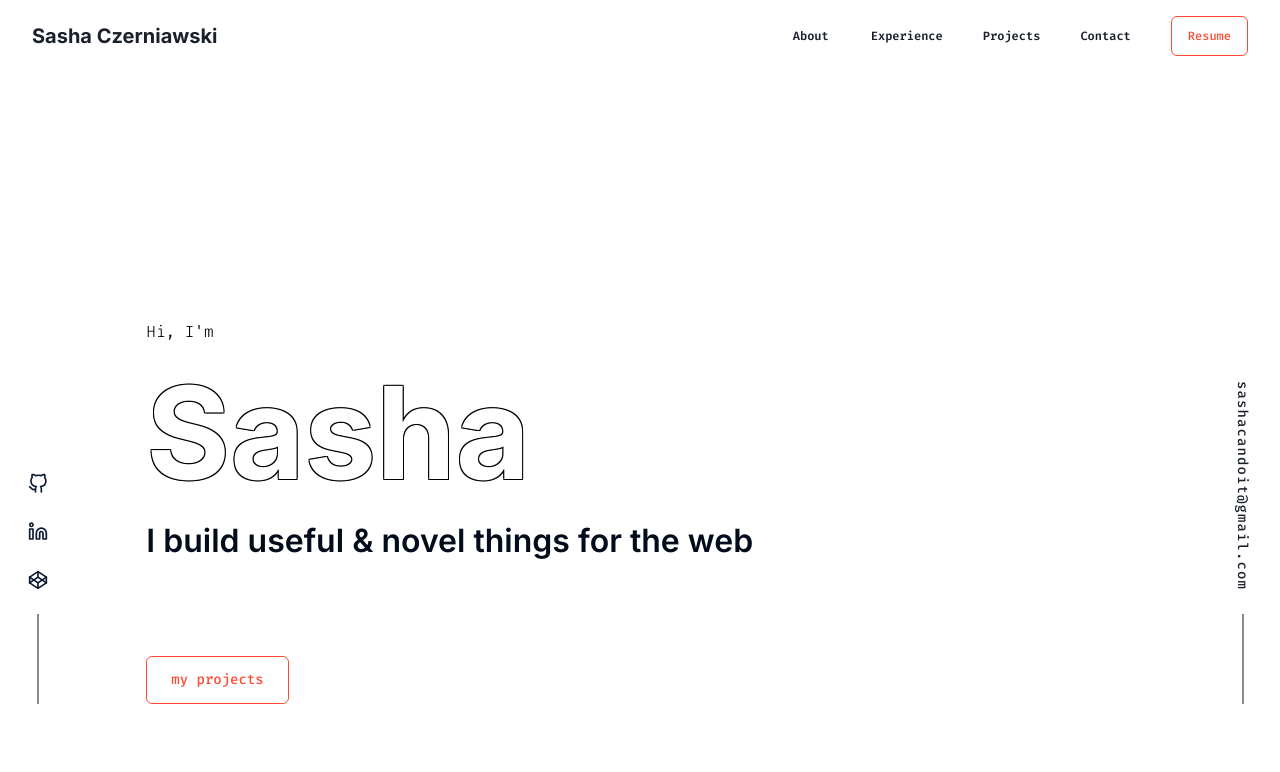
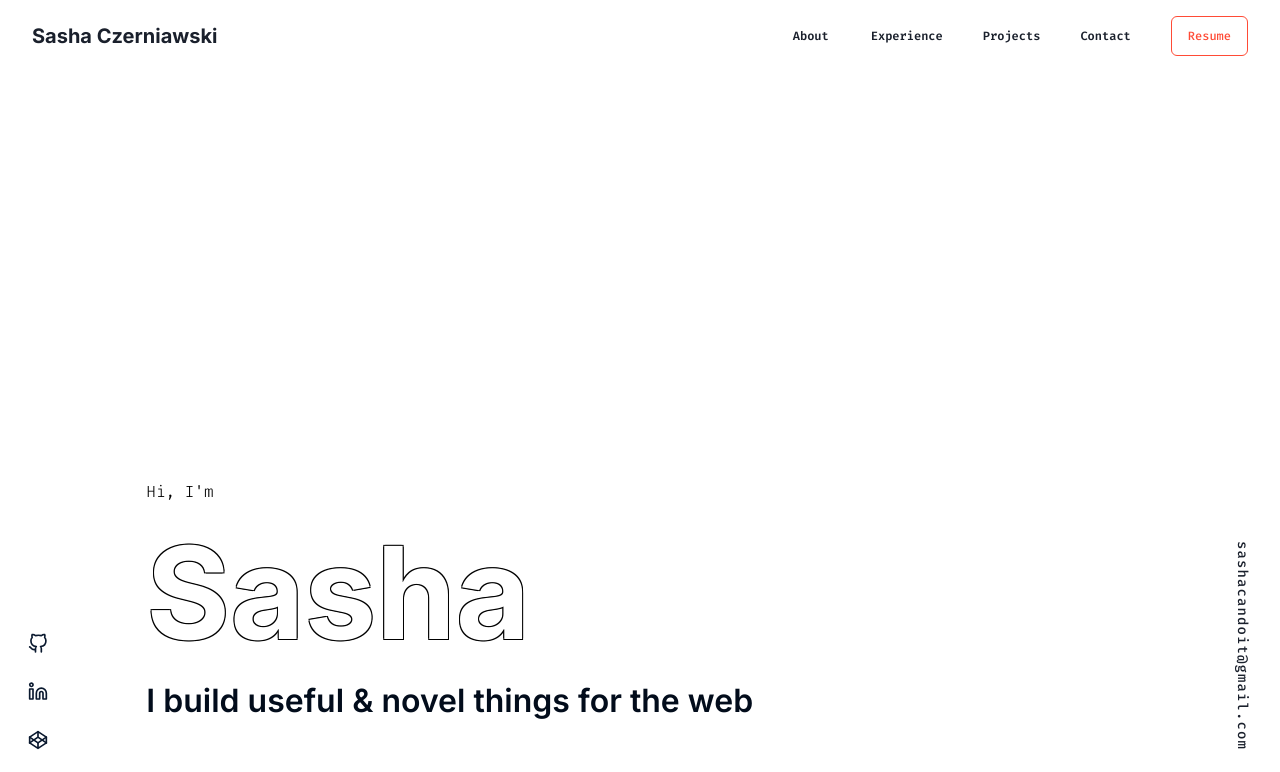
Before and after one commit to sashacandoit/portfolio-2023, a React (Create React App) app: page / in a window 1280 px wide. Shown: the top 772 px of the page. Built offline with nearby package versions, Linux system fonts and the light colour scheme.

Commit message:
adjusted responsive height of welcome and nav sections

```diff
--- a/src/sections/LeftNav.js
+++ b/src/sections/LeftNav.js
@@ -1,11 +1,12 @@
 import React from "react";
-import { VStack, Link } from '@chakra-ui/react'
+import { VStack, Link, Container } from '@chakra-ui/react'
 import { GithubIcon, LinkedinIcon, CodepenIcon, LineSvg } from '../assets/icons/icons.js'
 
 function LeftNav() {
   return (
+    <Container justifyContent='end' alignItems='center'>
       <VStack
-      height={{base: '70vh', lg: '80vh'}}
+        minHeight={{ base: '30rem', lg: '40rem', xl: "100vh" }}
         justify='end'
         spacing={6}
         align='center'
@@ -22,6 +23,7 @@ function LeftNav() {
         <LineSvg />
 
       </VStack>
+    </Container>
   )
 }
 
--- a/src/sections/RightNav.js
+++ b/src/sections/RightNav.js
@@ -5,7 +5,7 @@ import { LineSvg } from '../assets/icons/icons.js'
 function RightNav() {
   return (
     <VStack
-      height={{ base: '70vh', lg: '80vh' }}
+      minHeight={{ base: '30rem', lg: '40rem', xl: "100vh" }}
       justify='end'
       spacing={6}
       align='center'
--- a/src/sections/Welcome.js
+++ b/src/sections/Welcome.js
@@ -5,9 +5,9 @@ import { Button } from '@chakra-ui/react'
 
 function Welcome() {
   return (
-    <Container maxW={{base: "100vw", md: '100%'}} justifyContent='end' alignItems='start' paddingX={{lg: '6%', md: '0'}} >
+    <Container maxW={{base: "100vw", lg: '100%'}} justifyContent='end' alignItems='start' paddingX={{base: '0', md: '6%'}} >
       <VStack
-        minHeight={{ base: '70vh', lg: '80vh' }}
+        minHeight={{ base: '30rem', lg: '40rem', xl: "100vh" }}
         justify='end'
         spacing={{ base: "2rem", lg: '6rem' }}
         align='start'
```
Lines whose indentation alone changed are shown as unchanged.
